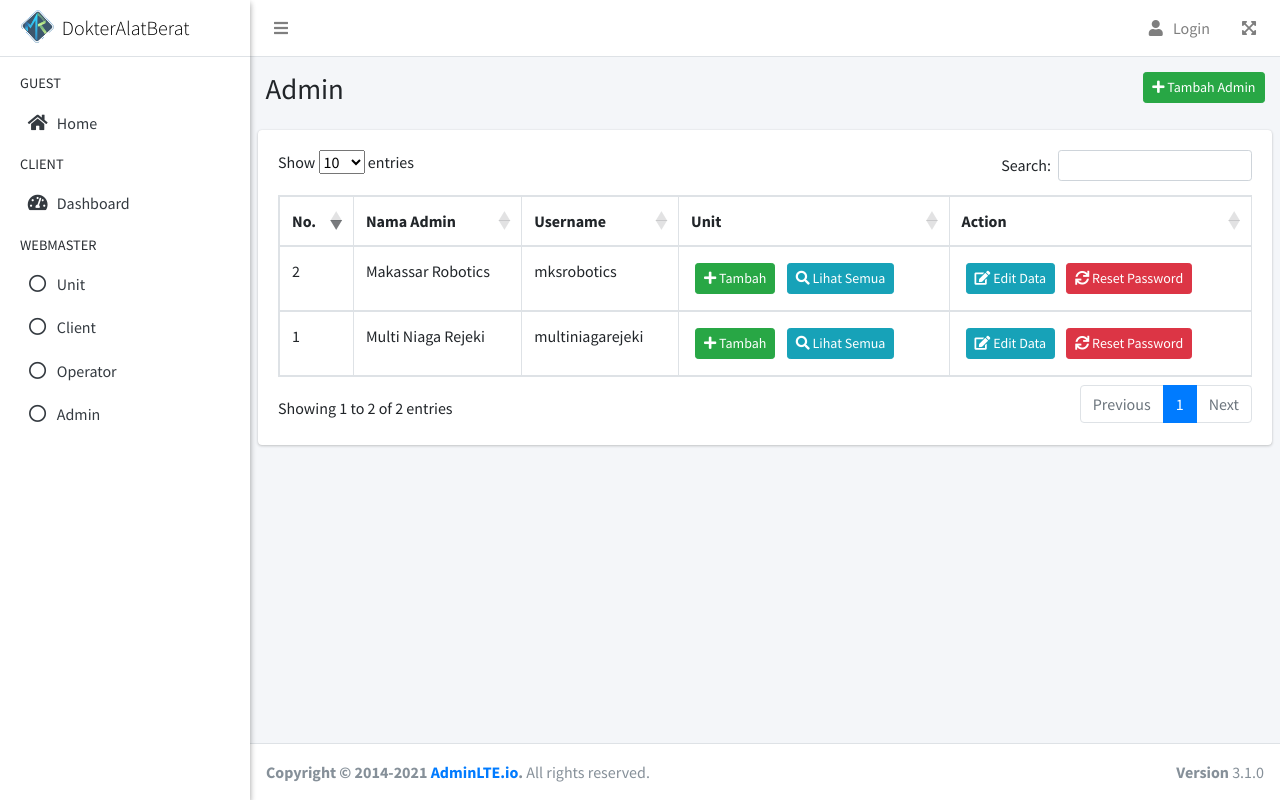
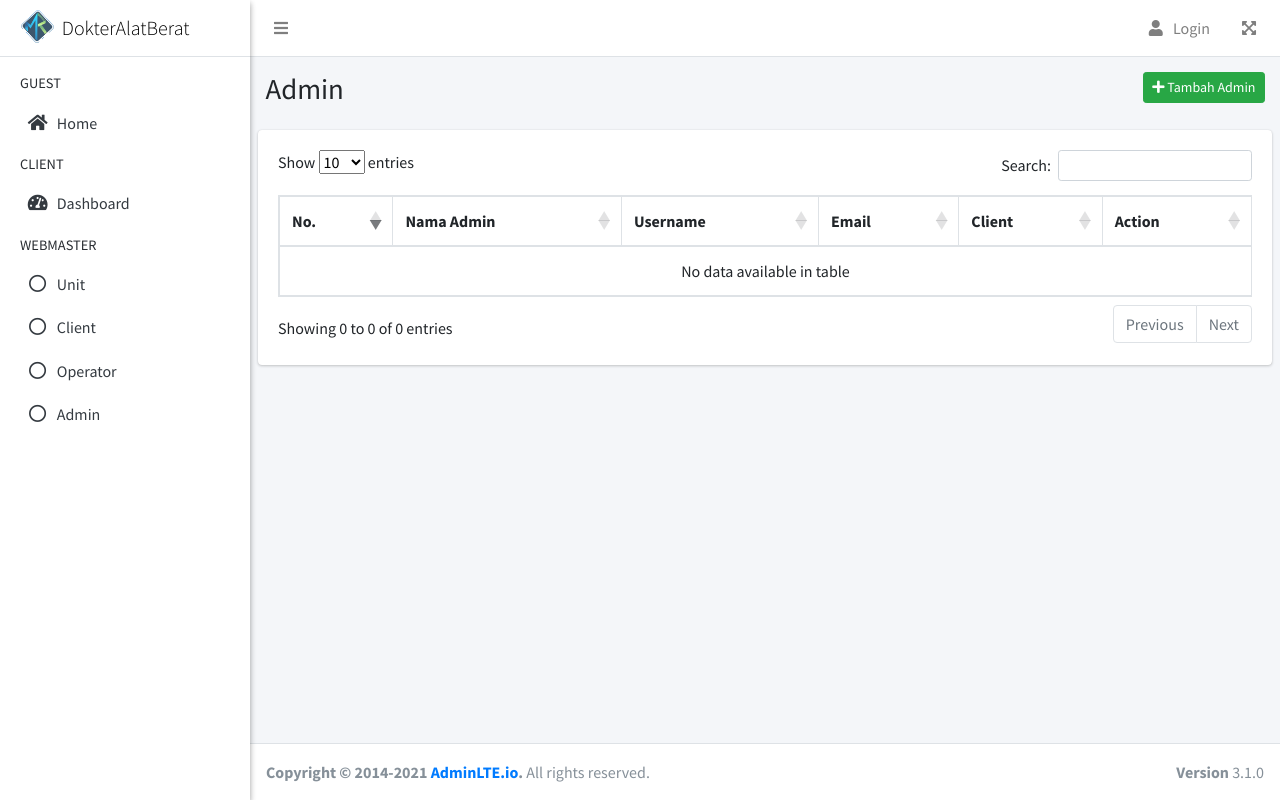
Before and after one commit to adnansurya/dokteralatberat, a PHP site: page /admin.php in a window 1280 px wide. Run offline with PHP 8.4, Linux system fonts and the light colour scheme; data comes from the database, SQL or seed files in the repository; data that the repository does not hold is empty; some libraries are stand-ins or nearby versions.

Commit message:
edit admin

```diff
--- a/admin.php
+++ b/admin.php
@@ -51,7 +51,8 @@ include('partials/global.php');
                                         <th>No.</th>
                                         <th>Nama Admin</th>
                                         <th>Username</th>
-                                        <th>Unit</th>
+                                        <th>Email</th>
+                                        <th>Client</th>
                                         <th>Action</th>
                                     </tr>
                                 </thead>
@@ -59,24 +60,25 @@ include('partials/global.php');
                                     <?php
                                             include 'access/db_access.php';
 
-                                            $load = mysqli_query($conn, "SELECT * FROM client ORDER BY id_client DESC");
+                                            $load = mysqli_query($conn, "SELECT * FROM admin ORDER BY id_admin DESC");
                                             while ($row = mysqli_fetch_array($load)){
                                             echo '<tr>';
-                                                echo '<td>'.$row['id_client'].'</td>';
+                                                echo '<td>'.$row['id_admin'].'</td>';
                                                 echo '<td>'.$row['nama'].'</td>';
                                                 echo '<td>'.$row['username'].'</td>';
+                                                echo '<td>'.$row['email'].'</td>';
                                                 echo '<td>
                                                     <button type="button" class="btn btn-success btn-sm m-1" data-toggle="modal" data-target="#addUnitModal"
-                                                    data-id-client="'.$row['id_client'].'" data-nama-client="'.$row['nama'].'"><i class="fas fa-plus"></i> Tambah</button>
+                                                    data-id-client="'.$row['id_admin'].'" data-nama-client="'.$row['nama'].'"><i class="fas fa-plus"></i> Tambah</button>
                                                     <a href="unit.php?client='.$row['username'].'">
                                                         <button type="button" class="btn btn-info btn-sm m-1"><i class="fas fa-search"></i> Lihat Semua</button>
                                                     </a>
                                                 </td>';
                                                 echo '<td>
-                                                    <button type="button" class="btn btn-info btn-sm m-1" data-toggle="modal" data-target="#editClientModal"
-                                                    data-id-client="'.$row['id_client'].'"><i class="fas fa-edit"></i> Edit Data</button>
+                                                    <button type="button" class="btn btn-info btn-sm m-1" data-toggle="modal" data-target="#editAdminModal"
+                                                    data-id-admin="'.$row['id_admin'].'"><i class="fas fa-edit"></i> Edit Data</button>
                                                     <button type="button" class="btn btn-danger btn-sm m-1" data-toggle="modal" data-target="#resetPassModal"
-                                                    data-id-client="'.$row['id_client'].'"><i class="fas fa-sync"></i> Reset Password</button>
+                                                    data-id-admin="'.$row['id_admin'].'"><i class="fas fa-sync"></i> Reset Password</button>
                                                 </td>';
                                             echo '</tr>';
                                             }
@@ -133,18 +135,18 @@ include('partials/global.php');
                     </div>
                 </div>
 
-                <div class="modal fade" id="editClientModal" tabindex="-1" role="dialog" aria-labelledby="exampleModalLabel" aria-hidden="true">
+                <div class="modal fade" id="editAdminModal" tabindex="-1" role="dialog" aria-labelledby="exampleModalLabel" aria-hidden="true">
                     <div class="modal-dialog" role="document">
                         <div class="modal-content">
                             <div class="modal-header">
-                                <h5 class="modal-title" id="exampleModalLabel">Edit Data Client</h5>
+                                <h5 class="modal-title" id="exampleModalLabel">Edit Data Admin</h5>
                                 <button type="button" class="close" data-dismiss="modal" aria-label="Close">
                                 <span aria-hidden="true">&times;</span>
                                 </button>
                             </div>
                             <div class="modal-body">
-                                <form action="access/edit_client.php" method="post">
-                                    <input type="hidden" name="id_client">
+                                <form action="access/edit_admin.php" method="post">
+                                    <input type="hidden" name="id_admin">
                                     <div class="form-group">
                                         <label class="mb-1" for="namaTxt">Nama</label>
                                         <input class="form-control py-4" id="namaTxt" type="text" name="nama"/>
@@ -152,6 +154,10 @@ include('partials/global.php');
                                     <div class="form-group">
                                         <label class="mb-1" for="usernameTxt">Username</label>
                                         <input class="form-control py-4" id="usernameTxt" type="text" name="username"/>
+                                    </div>
+                                    <div class="form-group">
+                                        <label class="mb-1" for="emailTxt">Email</label>
+                                        <input class="form-control py-4" id="emailTxt" type="email" name="email"/>
                                     </div>
                                     <div class="form-group d-flex align-items-center justify-content-between mt-4 mb-0">
                                         <button class="btn btn-primary"  type="submit">Simpan</button>
@@ -241,25 +247,26 @@ include('partials/global.php');
 
                 });
 
-                $('#editClientModal').on('show.bs.modal', function(e) {
+                $('#editAdminModal').on('show.bs.modal', function(e) {
 
                     //get data-id attribute of the clicked element
-                    let id_client = $(e.relatedTarget).data('id-client');
-                    let client;
+                    let id_admin = $(e.relatedTarget).data('id-admin');
+                    let admin;
 
-                    $.get( "api/get_client.php", { id : id_client } )
+                    $.get( "api/get_admin.php", { id : id_admin } )
                         .done(function( data ) {
                             // alert( "Data Loaded: " + data );
                             let dataHasil = JSON.parse(data);
 
                             if(dataHasil.result == 'success'){
-                                client = dataHasil.data;
+                                admin = dataHasil.data;
                                 // let changeForm = Date.parse(tglLahir).format('dd/mm/yyyy');
                                 // console.log(changeForm);
                                 // alert(penerima.card_id);
-                                $(e.currentTarget).find('input[name="id_client"]').val(client.id_client);
-                                $(e.currentTarget).find('input[name="nama"]').val(client.nama);
-                                $(e.currentTarget).find('input[name="username"]').val(client.username);
+                                $(e.currentTarget).find('input[name="id_admin"]').val(admin.id_admin);
+                                $(e.currentTarget).find('input[name="nama"]').val(admin.nama);
+                                $(e.currentTarget).find('input[name="username"]').val(admin.username);
+                                $(e.currentTarget).find('input[name="email"]').val(admin.email);
 
                             }
                         });
```
Also changed, not shown: access/edit_admin.php (added, +25 -0 lines), api/get_admin.php (added, +40 -0 lines).
